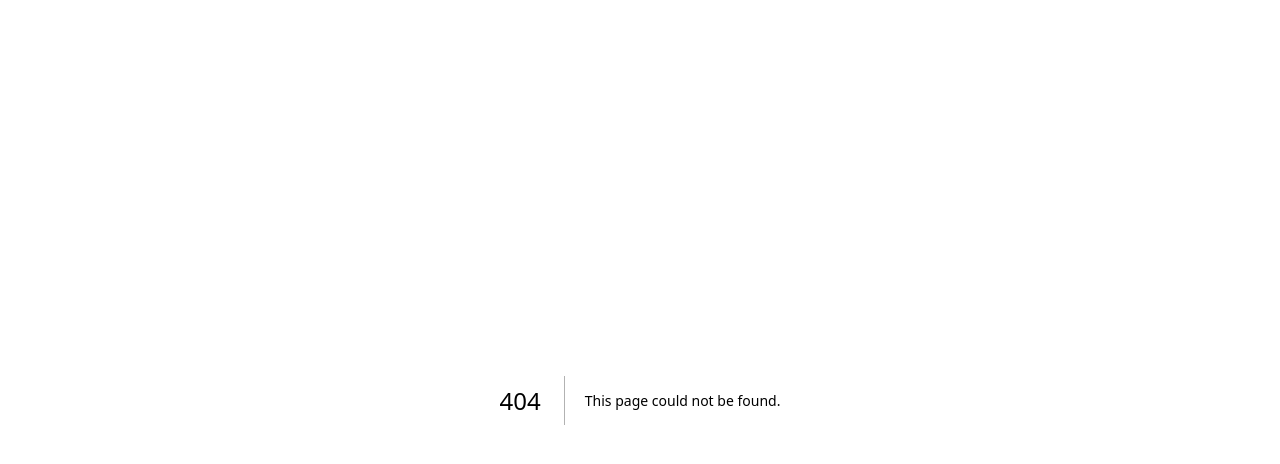
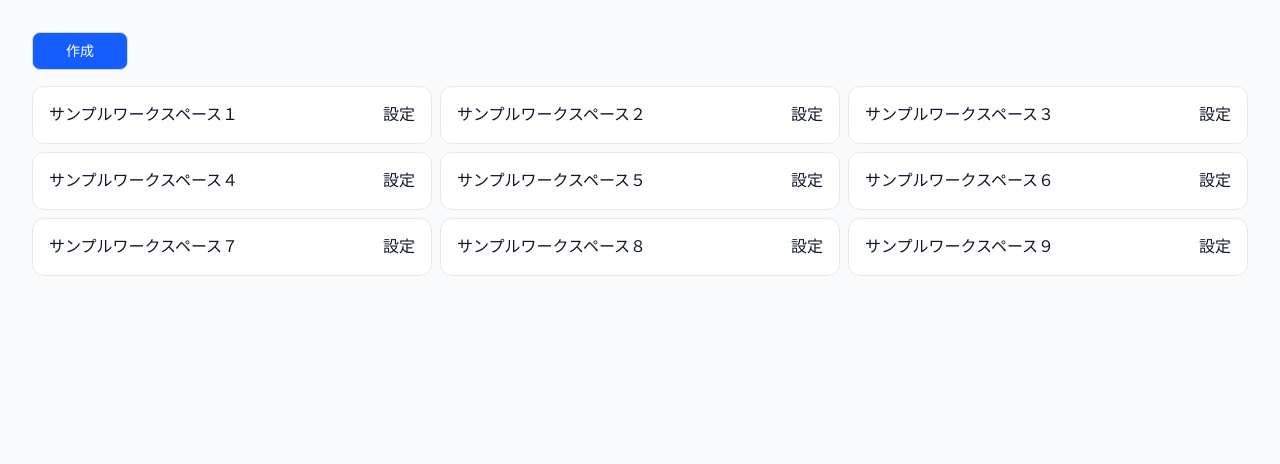
Before and after one commit to tsubokura14/taskflow, a Next.js app: page /workspaces in a window 1280 px wide. Before the commit this address had no page. Shown: the top 464 px of the page. Built offline with nearby package versions, Linux system fonts and the light colour scheme.

Commit message:
feat: ダミーログイン画面をルートに設定し、ワークスペース/プロジェクト一覧の画面を追加

```diff
--- a/app/layout.tsx
+++ b/app/layout.tsx
@@ -13,8 +13,8 @@ const geistMono = Geist_Mono({
 });
 
 export const metadata: Metadata = {
-  title: "Create Next App",
-  description: "Generated by create next app",
+  title: "taskflow",
+  description: "task management app",
 };
 
 export default function RootLayout({
--- a/app/page.tsx
+++ b/app/page.tsx
@@ -1,5 +1,5 @@
-import { KanbanBoard } from "@/components/KanbanBoard";
+import { DummyLogin } from "@/components/DummyLogin";
 
-export default function Home() {
-  return <KanbanBoard />;
+export default function DummyLoginPage() {
+  return <DummyLogin />;
 }
--- /dev/null
+++ b/app/workspaces/page.tsx
@@ -0,0 +1,45 @@
+import Link from "next/link"
+
+export default function WorkspacesPage() {
+    const sampleWorkspaces: string[] = [
+        "サンプルワークスペース１",
+        "サンプルワークスペース２",
+        "サンプルワークスペース３",
+        "サンプルワークスペース４",
+        "サンプルワークスペース５",
+        "サンプルワークスペース６",
+        "サンプルワークスペース７",
+        "サンプルワークスペース８",
+        "サンプルワークスペース９"
+    ];
+
+    return (
+        <div className="flex flex-col items-center min-h-screen p-8 bg-gray-50">
+            <div className="flex justify-between w-full">
+                <Link href="/workspaces/new" >
+                    <button
+                        className="mb-4 w-24 border border-gray-300 rounded-lg py-2 text-sm font-medium text-white bg-blue-600 hover:bg-blue-700 transition-colors"
+                    >
+                        作成
+                    </button>
+                </Link>
+                {/* <label>
+                    検索：
+                    <input type="text" />
+                </label> */}
+            </div>
+            <div className="grid grid-cols-3 gap-2 w-full">
+                {sampleWorkspaces.map((name) => (
+                    <div key={name} className="flex justify-between w-full border border-gray-200 rounded-xl p-4 bg-white">
+                        <Link href="/workspaces/projects">
+                            <button>{name}</button>
+                        </Link>
+                        <Link href="/workspaces/settings">
+                            <button>設定</button>
+                        </Link>
+                    </div>
+                ))}
+            </div>
+        </div>
+    )
+}
--- /dev/null
+++ b/app/workspaces/projects/board/page.tsx
@@ -0,0 +1,5 @@
+import { KanbanBoard } from "@/components/KanbanBoard";
+
+export default function boardsPage() {
+  return <KanbanBoard />;
+}
--- /dev/null
+++ b/app/workspaces/projects/page.tsx
@@ -0,0 +1,45 @@
+import Link from "next/link"
+
+export default function ProjectsPage() {
+    const sampleProject: string[] = [
+        "サンプルプロジェクト１",
+        "サンプルプロジェクト２",
+        "サンプルプロジェクト３",
+        "サンプルプロジェクト４",
+        "サンプルプロジェクト５",
+        "サンプルプロジェクト６",
+        "サンプルプロジェクト７",
+        "サンプルプロジェクト８",
+        "サンプルプロジェクト９"
+    ];
+
+    return (
+        <div className="flex flex-col items-center min-h-screen p-8 bg-gray-50">
+            <div className="flex justify-between w-full">
+                <Link href="/workspaces/projects/new" >
+                    <button
+                        className="mb-4 w-24 border border-gray-300 rounded-lg py-2 text-sm font-medium text-white bg-blue-600 hover:bg-blue-700 transition-colors"
+                    >
+                        作成
+                    </button>
+                </Link>
+                {/* <label>
+                    検索：
+                    <input type="text" />
+                </label> */}
+            </div>
+            <div className="grid grid-cols-3 gap-2 w-full">
+                {sampleProject.map((name) => (
+                    <div key={name} className="flex justify-between w-full border border-gray-200 rounded-xl p-4 bg-white">
+                        <Link href="/workspaces/projects/board">
+                            <button>{name}</button>
+                        </Link>
+                        <Link href="/workspaces/projects/settings">
+                            <button>設定</button>
+                        </Link>
+                    </div>
+                ))}
+            </div>
+        </div>
+    )
+}
```
